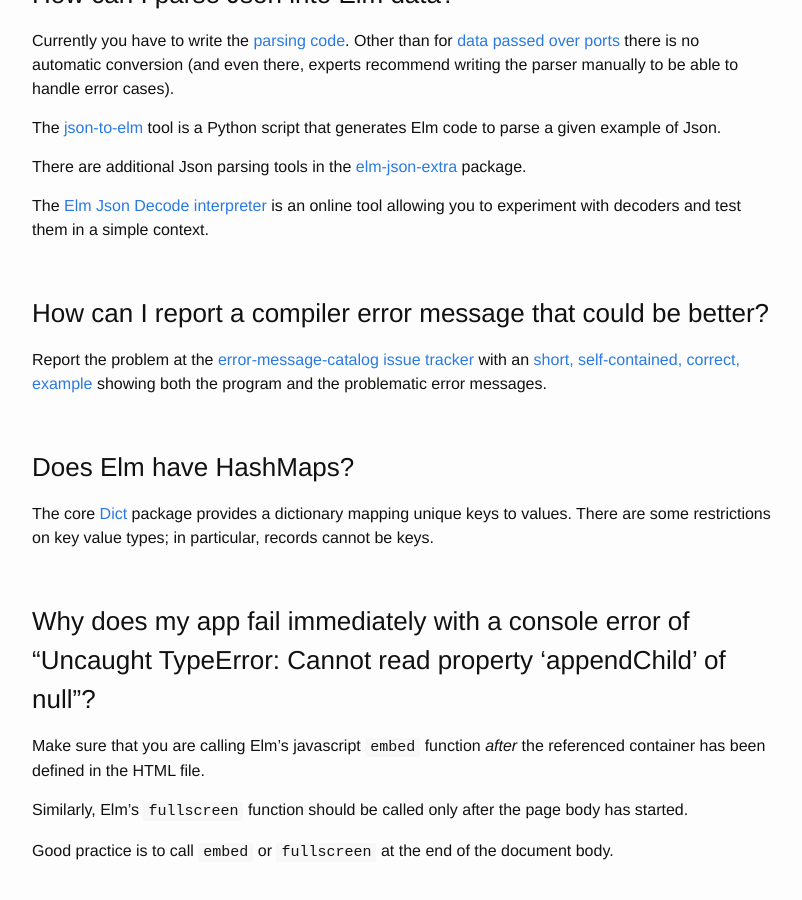
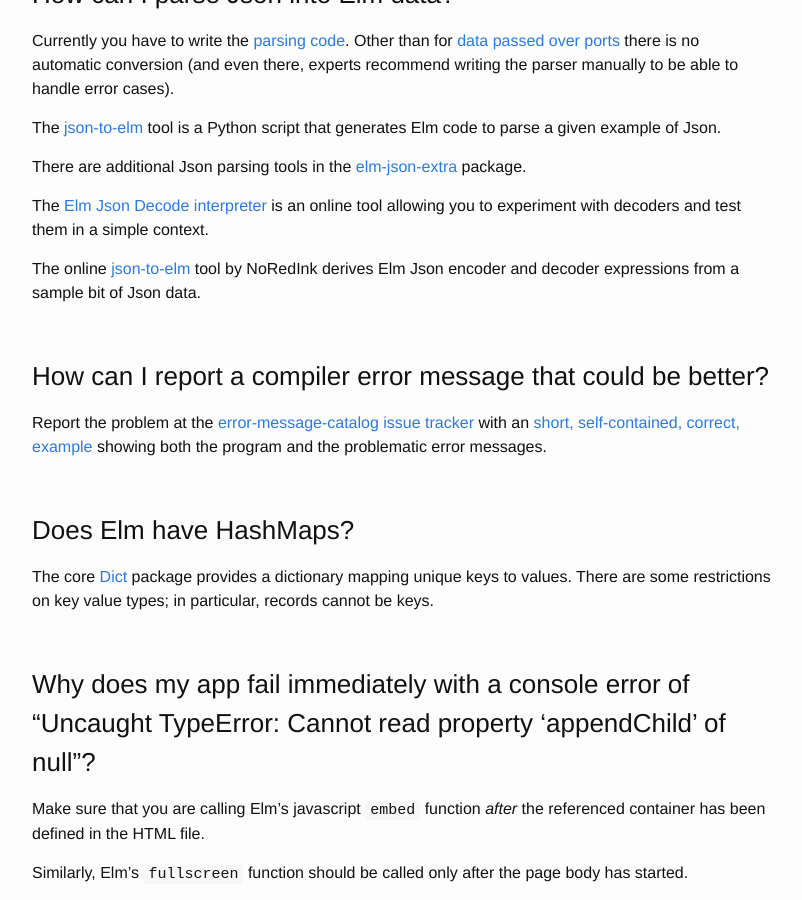
Before and after one commit to gunnarahlberg/elm-faq, a Jekyll site: the page built from index.md, in a window 1280 px wide and 900 px high, scrolled down 6444 px. Shown: the whole window, without its empty margins (238-1040 px from the left). Built offline with Jekyll 4.4.1, drawn with Linux system fonts in a browser that asks for light colours.

Commit message:
json-to-elm tool

```diff
--- a/index.md
+++ b/index.md
@@ -223,6 +223,7 @@ There are additional Json parsing tools in the [elm-json-extra](http://package.e
 
 The [Elm Json Decode interpreter](http://simonh1000.github.io/decoder/) is an online tool allowing you to experiment with decoders and test them in a simple context.
 
+The online [json-to-elm](http://noredink.github.io/json-to-elm/) tool by NoRedInk derives Elm Json encoder and decoder expressions from a sample bit of Json data.
 
 
 ### How can I report a compiler error message that could be better?
```
